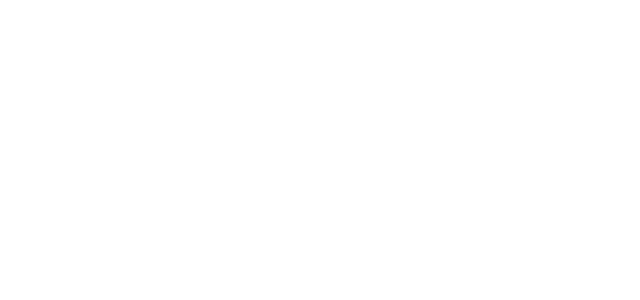
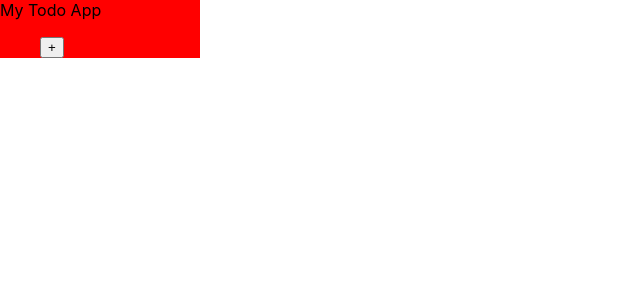
Before and after one commit to syrosework/mytodo-list, a React (Create React App) app: page / in a window 1280 px wide. Shown: the top 300 px of the page, without its empty margins (0-640 px from the left). Built offline with nearby package versions, Linux system fonts and the light colour scheme.

Commit message:
components | Basic components
- Added redux dev tools;
- Modified todos state, added ids field for todos ids array;
- Added classnames;
- Added basic components: TodoList and TodoItem.

```diff
--- a/package.json
+++ b/package.json
@@ -3,11 +3,13 @@
   "version": "0.1.0",
   "private": true,
   "dependencies": {
+    "@types/classnames": "^2.2.7",
     "@types/jest": "23.3.13",
     "@types/node": "10.12.18",
     "@types/react": "16.7.20",
     "@types/react-dom": "16.0.11",
     "@types/react-redux": "^7.0.1",
+    "classnames": "^2.2.6",
     "react": "^16.7.0",
     "react-dom": "^16.7.0",
     "react-redux": "^6.0.0",
--- a/src/App.tsx
+++ b/src/App.tsx
@@ -1,14 +1,15 @@
 import React, { Component } from 'react';
 import styles from './App.module.css';
-
+import TodoList from "./data/components/todo-list/TodoList"
 
 class App extends Component {
   render() {
     return (
       <div className={styles.App}>
         <header className="App-header">
+          My Todo App
         </header>
-
+        <TodoList/>
       </div>
     );
   }
--- /dev/null
+++ b/src/data/components/todo-list/TodoList.tsx
@@ -0,0 +1,59 @@
+import * as React from "react"
+import styles from './TodoList.module.css'
+import {State} from "../../types"
+import {connect} from "react-redux"
+import TodoItem from "../todo/TodoItem"
+import {bindActionCreators, Dispatch} from "redux"
+import {CreateTodoPayload} from "../../todos/types"
+import {createTodo} from "../../todos/actions"
+
+type PropsFromState = {
+  todosIds: number[]
+  todoNextId: number
+}
+
+type DispatchProps = {
+  createTodo: (payload: CreateTodoPayload) => void
+}
+
+class TodoList extends React.Component<PropsFromState & DispatchProps> {
+  render() {
+    const {todosIds} = this.props
+    return (
+      <ul className={styles.root}>
+        {todosIds.map((id: number) => (
+          <TodoItem key={id} todoId={id}/>
+        ))}
+        <button
+          className={styles.createTodoButton}
+          onClick={this.onCreateTodoButtonClick}
+        >
+          +
+        </button>
+      </ul>
+    )
+  }
+
+  onCreateTodoButtonClick = () => {
+    this.props.createTodo({
+      id: this.props.todoNextId,
+      title: '',
+      dateCreated: new Date(),
+    })
+  }
+}
+
+function mapStateToProps(state: State): PropsFromState {
+  return {
+    todosIds: state.todos.ids,
+    todoNextId: state.todos.todoNextId,
+  }
+}
+
+function mapDispatchToProps(dispatch: Dispatch): DispatchProps {
+  return bindActionCreators({
+    createTodo,
+  }, dispatch)
+}
+
+export default connect(mapStateToProps, mapDispatchToProps)(TodoList)
--- /dev/null
+++ b/src/data/components/todo/TodoItem.tsx
@@ -0,0 +1,41 @@
+import * as React from "react"
+import styles from './TodoItem.module.css'
+import {State} from "../../types"
+import {connect} from "react-redux"
+import {Todo} from "../../todos/types"
+import cn from 'classnames'
+
+type OwnProps = {
+  todoId: number
+}
+
+type PropsFromState = {
+  todo: Todo
+}
+
+class TodoItem extends React.Component<OwnProps & PropsFromState> {
+  render() {
+    const {todo: {isDone, title}} = this.props
+    return (
+      <li className={styles.root}>
+        <label className={styles.title}>{title}</label>
+        <button
+          className={
+            cn(
+              styles.button,
+              {[styles.buttonIsDone]: isDone},
+            )
+          }
+        />
+      </li>
+    )
+  }
+}
+
+function mapStateToProps(state: State, props: OwnProps): PropsFromState {
+  return {
+    todo: state.todos.byId[props.todoId],
+  }
+}
+
+export default connect(mapStateToProps)(TodoItem)
--- a/src/data/store.ts
+++ b/src/data/store.ts
@@ -7,6 +7,7 @@
   return createReduxStore(
     combineReducers({
       todos: todosReducer,
-    })
+    }),
+    (window as any).__REDUX_DEVTOOLS_EXTENSION__ && (window as any).__REDUX_DEVTOOLS_EXTENSION__(),
   )
 }
--- a/src/data/todos/reducer.ts
+++ b/src/data/todos/reducer.ts
@@ -4,6 +4,7 @@
   return {
     byId: {},
     todoNextId: 0,
+    ids: [],
   }
 }
 
@@ -23,6 +24,7 @@
             isDone: false,
           }
         },
+        ids: state.ids.concat(id),
         todoNextId: id + 1,
       }
     }
@@ -41,12 +43,13 @@
       }
     }
     case 'REMOVE_TODO_ACTION': {
-      const {id} = action.payload
+      const {id: idToRemove} = action.payload
       const todosByIdCopy = {...state.byId}
-      delete todosByIdCopy[id]
+      delete todosByIdCopy[idToRemove]
       return {
         ...state,
         byId: todosByIdCopy,
+        ids: state.ids.filter((id: number) => id !== idToRemove)
       }
     }
     default:
--- a/src/data/todos/types.ts
+++ b/src/data/todos/types.ts
@@ -10,6 +10,7 @@
   byId: {
     [id: number]: Todo
   }
+  ids: number[]
   todoNextId: number
 }
 
--- a/tsconfig.json
+++ b/tsconfig.json
@@ -16,7 +16,8 @@
     "moduleResolution": "node",
     "resolveJsonModule": true,
     "noEmit": true,
-    "jsx": "preserve"
+    "jsx": "preserve",
+    "isolatedModules": true
   },
   "include": [
     "src"
```
Also changed, not shown: src/data/components/todo-list/TodoList.module.css (added), src/data/components/todo/TodoItem.module.css (added), 1 other file (tests, documents, lock files or other folders).
